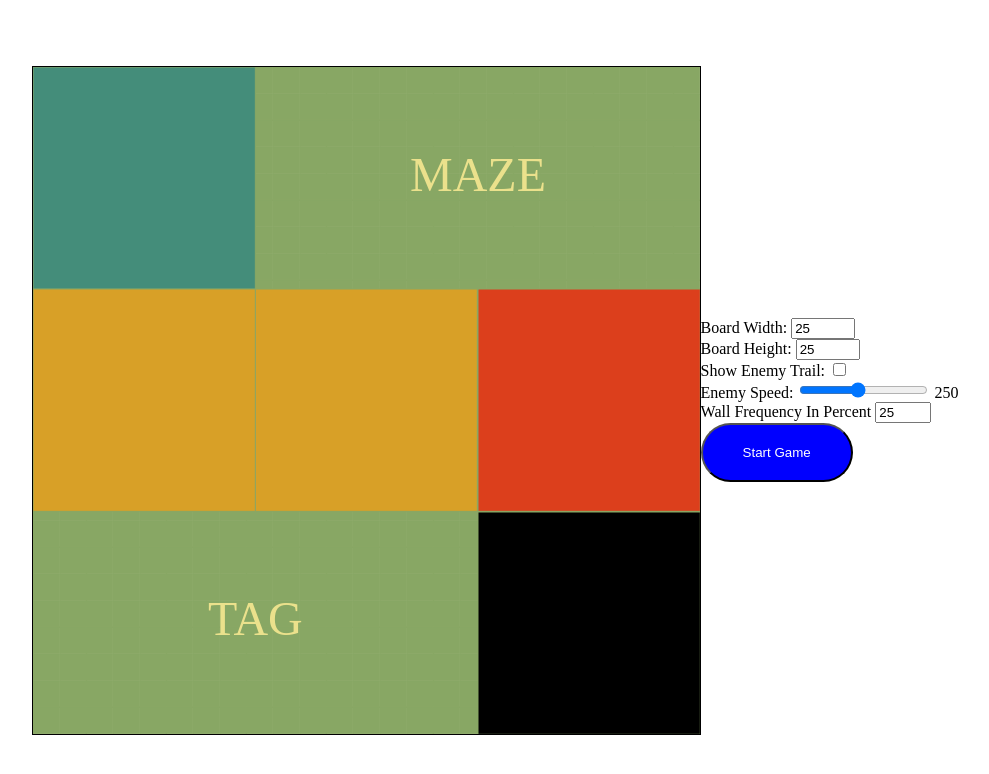
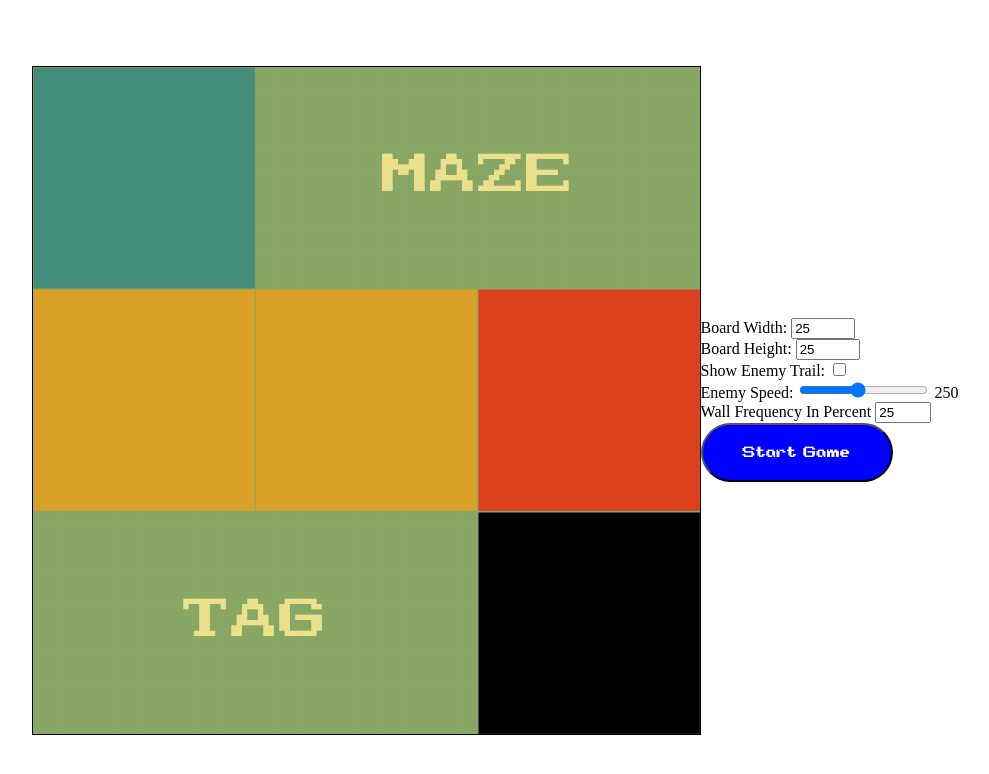
Before and after one commit to Inklingboiii/maze-tag, a plain HTML site: page index.html in a window 1280 px wide. Shown: the whole page, without its empty margins (145-1134 px from the left). Drawn offline with Linux system fonts and the light colour scheme.

Commit message:
fixed font loading issue by using the font in the css so it doesnt laod later

```diff
--- a/styles.css
+++ b/styles.css
@@ -26,4 +26,5 @@ canvas {
     background: #00f;
     color: white;
     padding: 1.5em 3em;
+    font-family: "Legend Boy", sans-serif;
 }
```
Also changed, not shown: js/startingScreen.js (indentation only).
